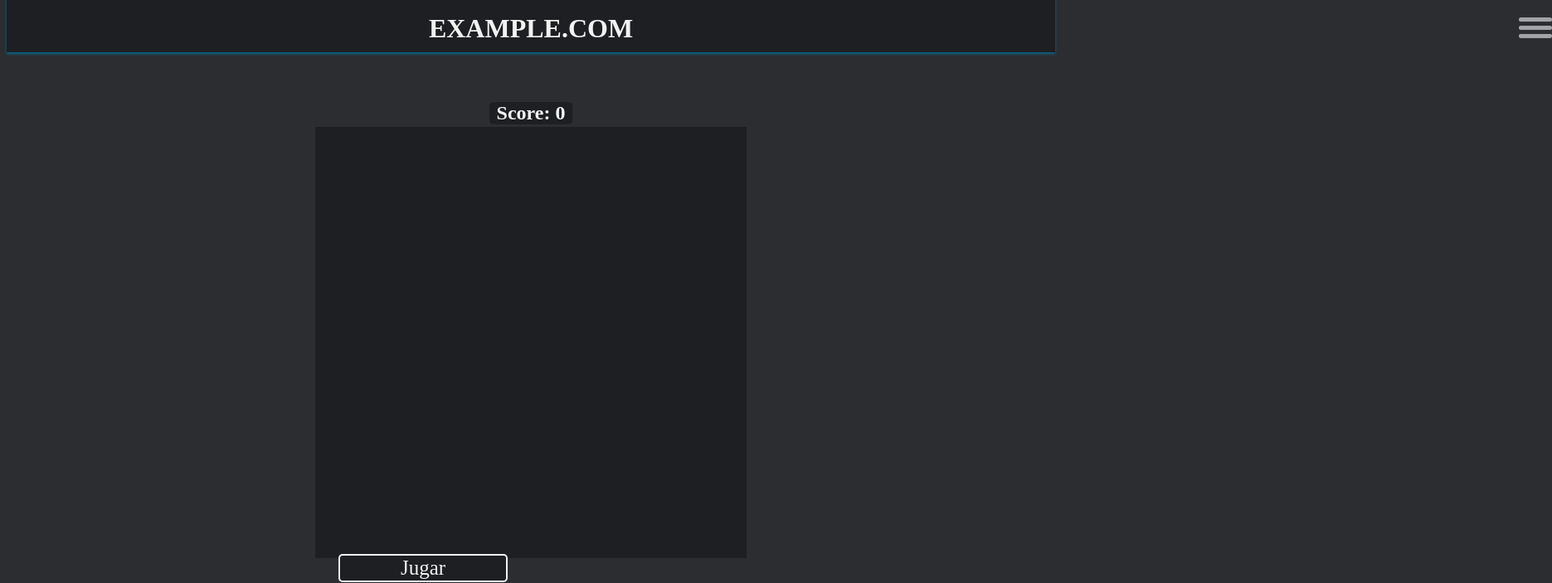
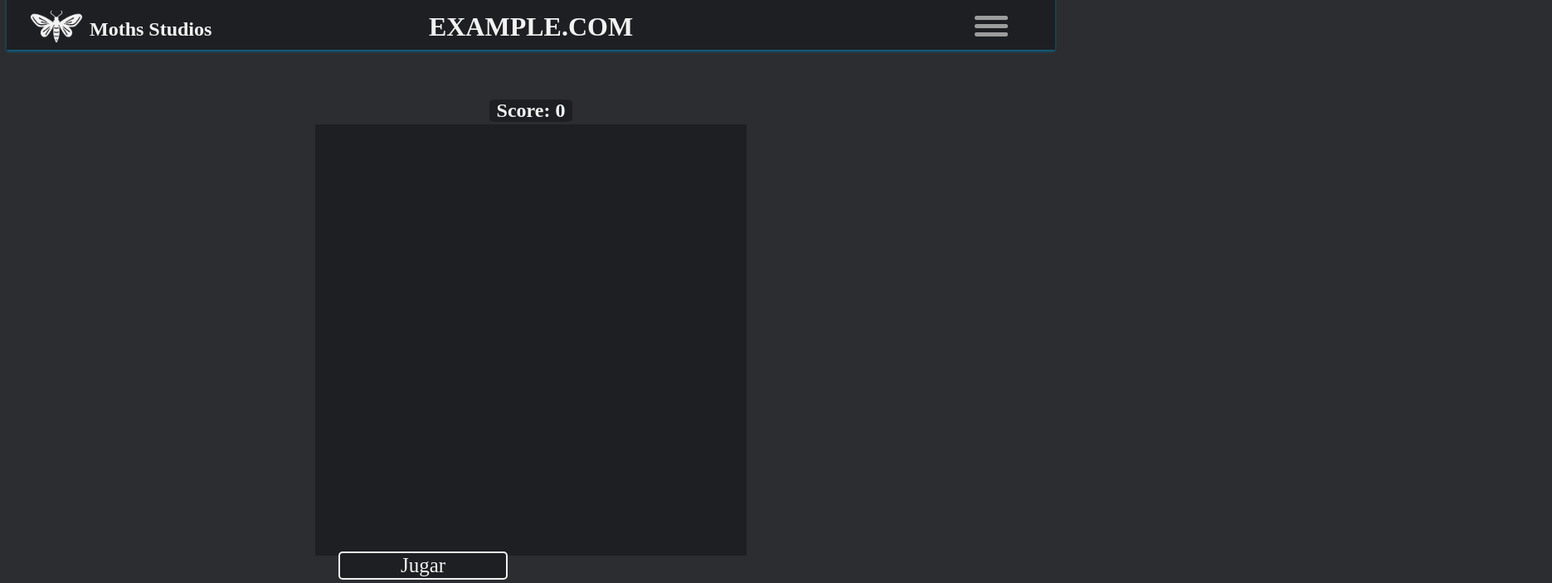
Before and after one commit to Chessisaurio/Snake-Program, a plain HTML site: page snake.html in a window 1280 px wide. Shown: the top 703 px of the page at 83% size, 1871 px wide, since content can reach past the window. Drawn offline with Linux system fonts and the light colour scheme; a web font is replaced by a local one.

Commit message:
Finalización 1.2

```diff
--- a/style.css
+++ b/style.css
@@ -112,6 +112,7 @@
   {
     width: 195PX;
     height: 40PX;
+    margin-top: 503px;
     font-size: 24px;
     background-color: #2C2D30;
 
@@ -122,6 +123,7 @@
 
     width: 180px;
     height: 35px;
+    margin-top: 506px;
     background-color: #474849;
     font-size: 20px;
     cursor: pointer;
@@ -192,9 +194,10 @@
       height: 75px;
       margin-left: auto;
       margin-right: auto;
+      position: relative;
       background-color: #1E1F22;
       text-align: center;
-      margin-top: -20px;
+      margin-top: 105px;
       line-height: 75px;
       box-shadow: 0px 2px 3px 0px #08678C;
 
@@ -209,8 +212,8 @@
       background-color: #1E1F22;
       position: relative;
       top: 720px;
-      margin-top: 0px;
-      margin-left: 0px;
+      margin-left: auto;
+      margin-right: auto;
       text-align: center;
       line-height: 25px;
       color: #F2F2F2;
@@ -241,16 +244,19 @@
 
   #studio
   {
-    margin-top: -118px;
-    margin-left: -1525px;
+
+    position: absolute;
+    top: -7px;
+    left: 100px;
     cursor: pointer;
 
   }
 
   #Example
   {
-
-    margin-top: -95px;
+    position: relative;
+    top: 10PX;
+    margin-top: -120px;
     margin-left: auto;
     margin-right: auto;
 
@@ -271,8 +277,10 @@
   #moth
   {
     width: 100px;
-    margin-left: -1780px;
-    margin-top: -5px;
+    position: absolute;
+    top: -3px;
+    left: 10px;
+
 
   }
 
@@ -280,7 +288,7 @@
   {
 
     position: absolute;
-    left: 60px;
+    left: 30px;
     bottom: -9px;
     cursor: pointer;
 
@@ -387,9 +395,9 @@ table th:hover
 
   width: auto;
   height: 40px;
-  position: relative;
+  position: absolute;
   margin-left: 1860px;
-  margin-top: -80px;
+  margin-top: -70px;
   right: 37px;
 
 }
```
